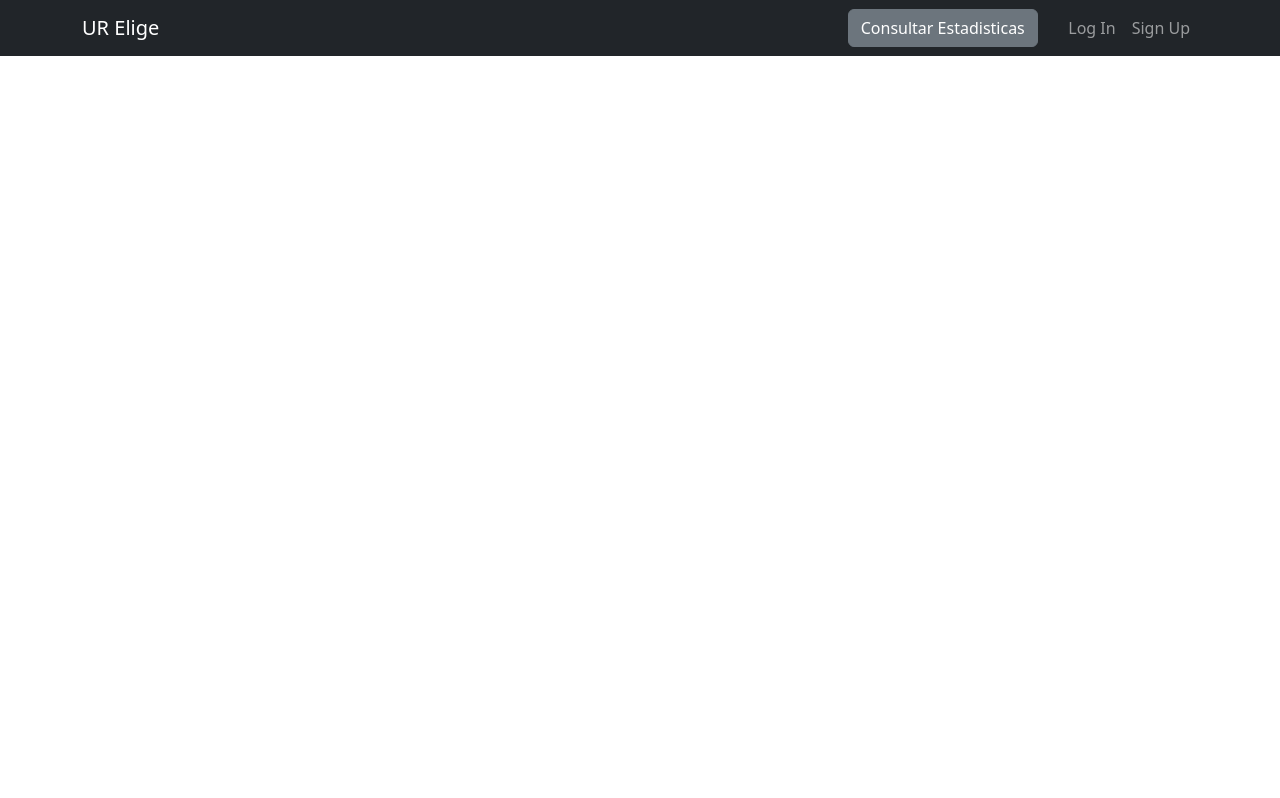
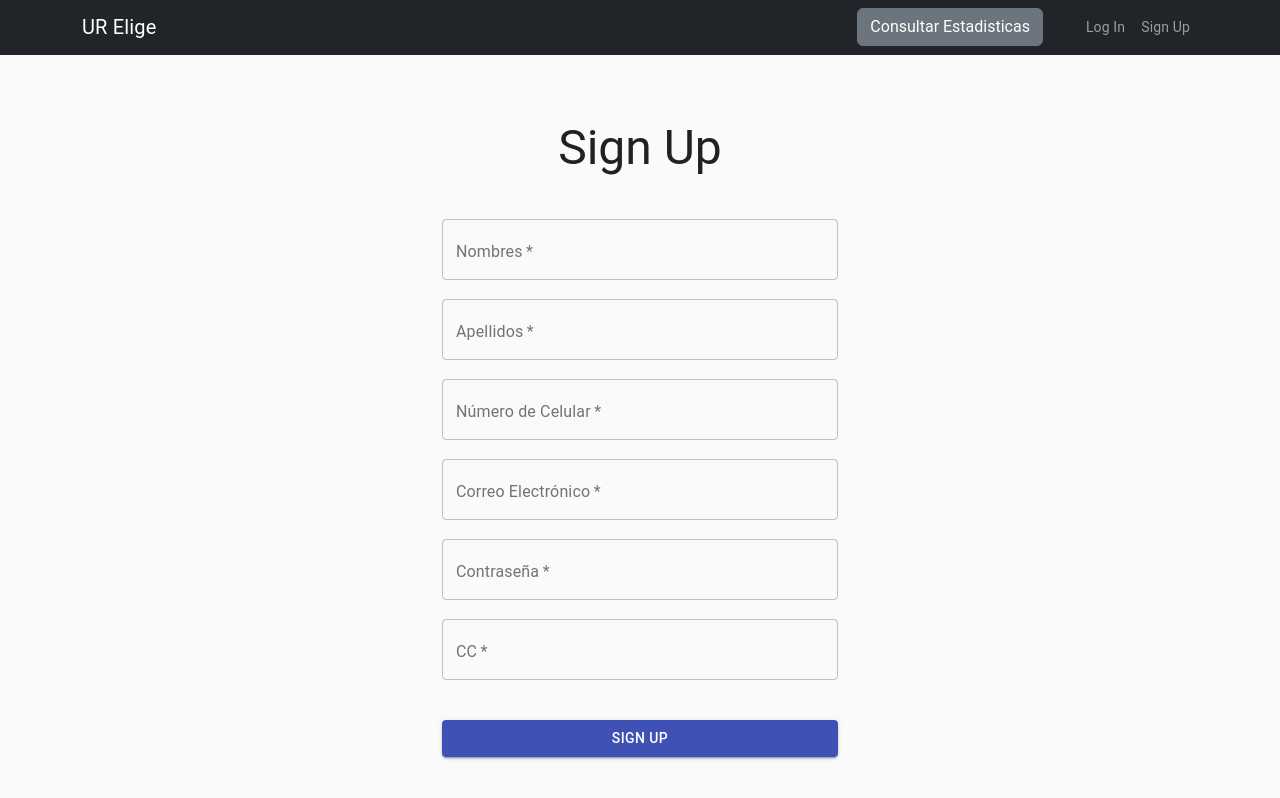
Before and after one commit to LunaDuran23/Capstone_Project, a React (Create React App) app in the folder frontend/: page /signUp in a window 1280 px wide. Built offline with nearby package versions, Linux system fonts and the light colour scheme.

Commit message:
login and signup pages

```diff
--- a/frontend/package.json
+++ b/frontend/package.json
@@ -3,6 +3,7 @@
   "version": "0.1.0",
   "private": true,
   "dependencies": {
+    "@hookform/resolvers": "^2.9.8",
     "@material-ui/core": "^4.12.4",
     "@testing-library/jest-dom": "^5.16.5",
     "@testing-library/react": "^13.4.0",
@@ -15,10 +16,12 @@
     "react": "^18.2.0",
     "react-bootstrap": "^2.5.0",
     "react-dom": "^18.2.0",
+    "react-hook-form": "^7.36.0",
     "react-router-dom": "^6.3.0",
     "react-scripts": "^5.0.1",
     "typescript": "^4.8.2",
-    "web-vitals": "^2.1.4"
+    "web-vitals": "^2.1.4",
+    "yup": "^0.32.11"
   },
   "scripts": {
     "start": "react-scripts start",
--- /dev/null
+++ b/frontend/src/Components/LogIn.css
@@ -0,0 +1,3 @@
+.formulary {
+    margin-top: 100px !important;
+  }
--- a/frontend/src/Components/LogIn.tsx
+++ b/frontend/src/Components/LogIn.tsx
@@ -1,9 +1,83 @@
 import React from 'react';
 import NavB from './NavB';
+import {
+    makeStyles,
+    Container,
+    Typography,
+    TextField,
+    Button,
+  } from "@material-ui/core";
+import { useState } from "react";
+import './LogIn.css'
+
+const useStyles = makeStyles((theme) => ({
+    heading: {
+      textAlign: "center",
+      margin: theme.spacing(1, 0, 4),
+    },
+    submitButton: {
+      marginTop: theme.spacing(4),
+    },
+  }));
+
 
 function LogIn(){
+    const { heading, submitButton } = useStyles();
+
+    const [json] = useState<string>();
+
     return(
-        <NavB/>
+    <Container>
+        <NavB/>,
+        <Container className="formulary" maxWidth="xs">
+        <Typography className={heading} variant="h3">
+          Login
+        </Typography>
+        <form>
+          <TextField
+            variant="outlined"
+            margin="normal"
+            label="Email"
+            fullWidth
+            required
+          />
+          <TextField
+            variant="outlined"
+            margin="normal"
+            label="First Name"
+            fullWidth
+            required
+          />
+          <TextField
+            variant="outlined"
+            margin="normal"
+            label="Password"
+            type="password"
+            fullWidth
+            required
+          />
+          <Button
+            type="submit"
+            fullWidth
+            variant="contained"
+            color="primary"
+            className={submitButton}
+          >
+            Sign Up
+          </Button>
+          {json && (
+            <>
+              <Typography variant="body1">
+                Below is the JSON that would normally get passed to the server
+                when a form gets submitted
+              </Typography>
+              <Typography variant="body2">{json}</Typography>
+            </>
+          )}
+        </form>
+      </Container>
+
+    </Container>
     );
 }
 
--- /dev/null
+++ b/frontend/src/Components/SignUp.css
@@ -0,0 +1,3 @@
+.formulary {
+    margin-top: 100px !important;
+  }
--- a/frontend/src/Components/SignUp.tsx
+++ b/frontend/src/Components/SignUp.tsx
@@ -1,9 +1,105 @@
 import React from 'react';
 import NavB from './NavB';
+import {
+    makeStyles,
+    Container,
+    Typography,
+    TextField,
+    Button,
+  } from "@material-ui/core";
+import { useState } from "react";
+import './SignUp.css'
+
+
+const useStyles = makeStyles((theme) => ({
+  heading: {
+    textAlign: "center",
+    margin: theme.spacing(1, 0, 4),
+  },
+  submitButton: {
+    marginTop: theme.spacing(4),
+  },
+}));
+
+
 
 function SignUp(){
-    return(
-        <NavB/>
+    const { heading, submitButton } = useStyles();
+
+    const [json] = useState<string>();
+
+    return ( <Container>
+        <NavB/>,
+      {/* <Container maxWidth="xs"> */}
+      <Container className="formulary" maxWidth="xs">
+        <Typography className={heading} variant="h3">
+          Sign Up
+        </Typography>
+        <form>
+        <TextField
+            variant="outlined"
+            margin="normal"
+            label="Nombres"
+            fullWidth
+            required
+          />
+        <TextField
+            variant="outlined"
+            margin="normal"
+            label="Apellidos"
+            fullWidth
+            required
+          />
+        <TextField
+            variant="outlined"
+            margin="normal"
+            label="Número de Celular"
+            fullWidth
+            required
+          />
+          <TextField
+            variant="outlined"
+            margin="normal"
+            label="Correo Electrónico"
+            fullWidth
+            required
+          />
+          <TextField
+            variant="outlined"
+            margin="normal"
+            label="Contraseña"
+            type="password"
+            fullWidth
+            required
+          />
+          <TextField
+            variant="outlined"
+            margin="normal"
+            label="CC"
+            fullWidth
+            required
+          />
+          <Button
+            type="submit"
+            fullWidth
+            variant="contained"
+            color="primary"
+            className={submitButton}
+          >
+            Sign Up
+          </Button>
+          {json && (
+            <>
+              <Typography variant="body1">
+                Below is the JSON that would normally get passed to the server
+                when a form gets submitted
+              </Typography>
+              <Typography variant="body2">{json}</Typography>
+            </>
+          )}
+        </form>
+      </Container>
+      </Container>
     );
 }
 
--- a/frontend/src/index.tsx
+++ b/frontend/src/index.tsx
@@ -3,12 +3,14 @@ import ReactDOM from 'react-dom/client';
 import './index.css';
 import App from './App';
 import reportWebVitals from './reportWebVitals';
+import CssBaseline from "@material-ui/core/CssBaseline";
 
 const root = ReactDOM.createRoot(
   document.getElementById('root') as HTMLElement
 );
 root.render(
   <React.StrictMode>
+    <CssBaseline />
     <App />
   </React.StrictMode>
 );
```
Also changed, not shown: 1 other file (tests, documents, lock files or other folders).
